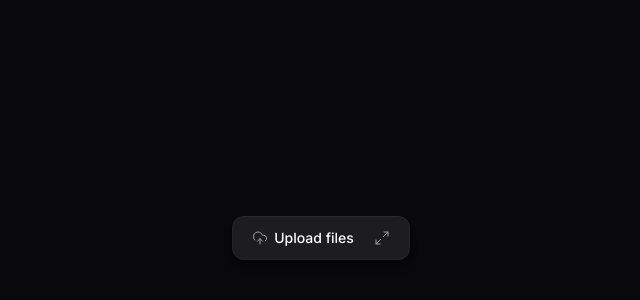
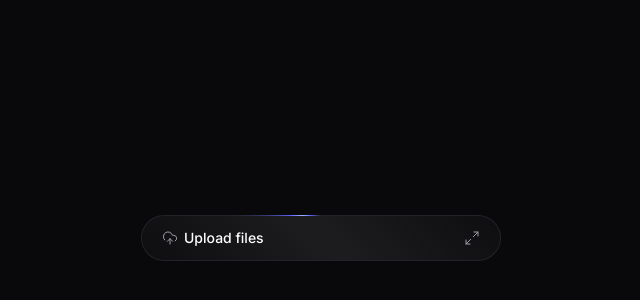
Before and after one commit to ginkotte/upload-web, a React (Vite) app: page / in a window 1280 px wide. Shown: the part 162-462 px from the top of the page, without its empty margins (319-959 px from the left). Built offline with nearby package versions, Linux system fonts and the light colour scheme.

Commit message:
Gradient border animation

```diff
--- a/src/components/upload-widget.tsx
+++ b/src/components/upload-widget.tsx
@@ -6,13 +6,15 @@
 import { motion, useCycle } from "motion/react";
 
 export function UploadWidget() {
+    const isThereAnyPendingUpload = true
+
     const [ isWidgetOpen, toggleWidgetOpen] = useCycle(false, true)
 
     return (
-        <Collapsible.Root onOpenChange={() => toggleWidgetOpen()}>
+        <Collapsible.Root onOpenChange={() => toggleWidgetOpen()} asChild>
             <motion.div
-                className="bg-zinc-900 overflow-hidden max-w-90 rounded-xl shadow-shape"
-                animate={isWidgetOpen ? 'open' : 'closed'}
+                data-progress={isThereAnyPendingUpload}
+                className="bg-zinc-900 overflow-hidden w-90 rounded-xl data-[state=open]:shadow-shape border border-transparent animate-border data-[state=closed]:rounded-3xl data-[state=closed]:data-[progress=false]:shadow-shape  data-[state=closed]:data-[progress=true]:[background:linear-gradient(45deg,#09090B,theme(colors.zinc.900)_50%,#09090B)_padding-box,conic-gradient(from_var(--border-angle),theme(colors.zinc.700/.48)_80%,_theme(colors.indigo.500)_86%,_theme(colors.indigo.300)_90%,_theme(colors.indigo.500)_94%,_theme(colors.zinc.600/.48))_border-box]"                animate={isWidgetOpen ? 'open' : 'closed'}
                 variants={{
                     closed: {
                         width: 'max-content',
--- a/src/index.css
+++ b/src/index.css
@@ -4,7 +4,8 @@
   --font-sans: "Inter", sans-serif;
   --text-xxs: 0.625rem;
   --shadow-shape: 0px 8px 8px rgba(0, 0, 0, 0.1), 0px 4px 4px rgba(0, 0, 0, 0.1), 0px 2px 2px rgba(0, 0, 0, 0.1), 0px 0px 0px 1px rgba(0, 0, 0, 0.1), inset 0px 0px 0px 1px rgba(255, 255, 255, 0.03), inset 0px 1px 0px rgba(255, 255, 255, 0.03);
-  --shadow-shape-content: 0px 0px 0px 1px rgba(0, 0, 0, 0.25), inset 0px 1px 0px rgba(255, 255, 255, 0.02), inset 0px 0px 0px 1px rgba(255, 255, 255, 0.02)
+  --shadow-shape-content: 0px 0px 0px 1px rgba(0, 0, 0, 0.25), inset 0px 1px 0px rgba(255, 255, 255, 0.02), inset 0px 0px 0px 1px rgba(255, 255, 255, 0.02);
+  --animation-border: border 2s linear infinite;
 }
 
 @utility text-xxs {
@@ -15,4 +16,24 @@
   body {
     @apply font-sans;
   }
+
+  :root {
+    --border-angle: 0deg;
+  }
 }
+
+@keyframes border {
+  to {
+    --border-angle: 360deg;
+  }
+}
+
+@utility animate-border {
+  animation: var(--animation-border);
+}
+
+@property --border-angle {
+  inherits: false;
+  initial-value: 0deg;
+  syntax: '<angle>';
+}
```
